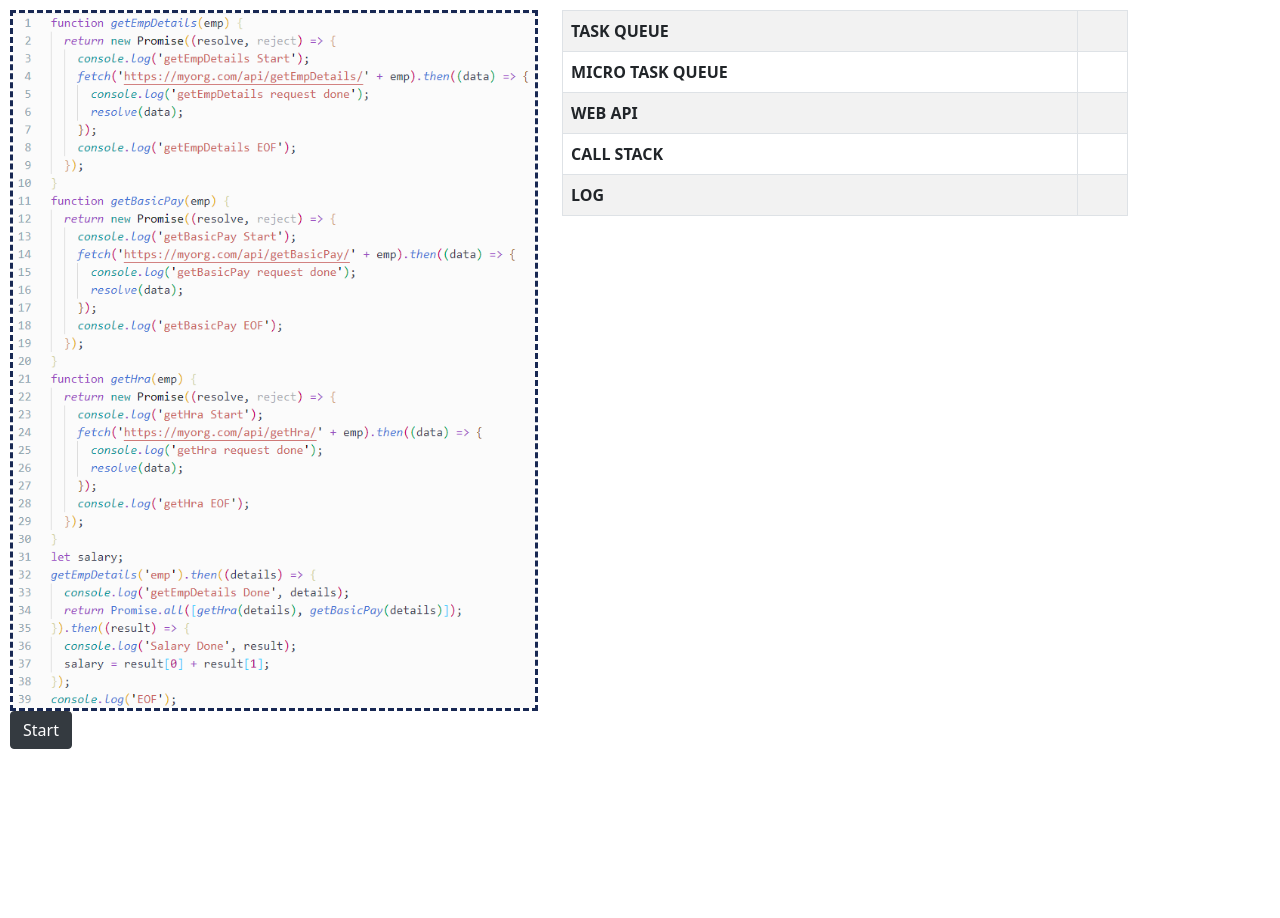
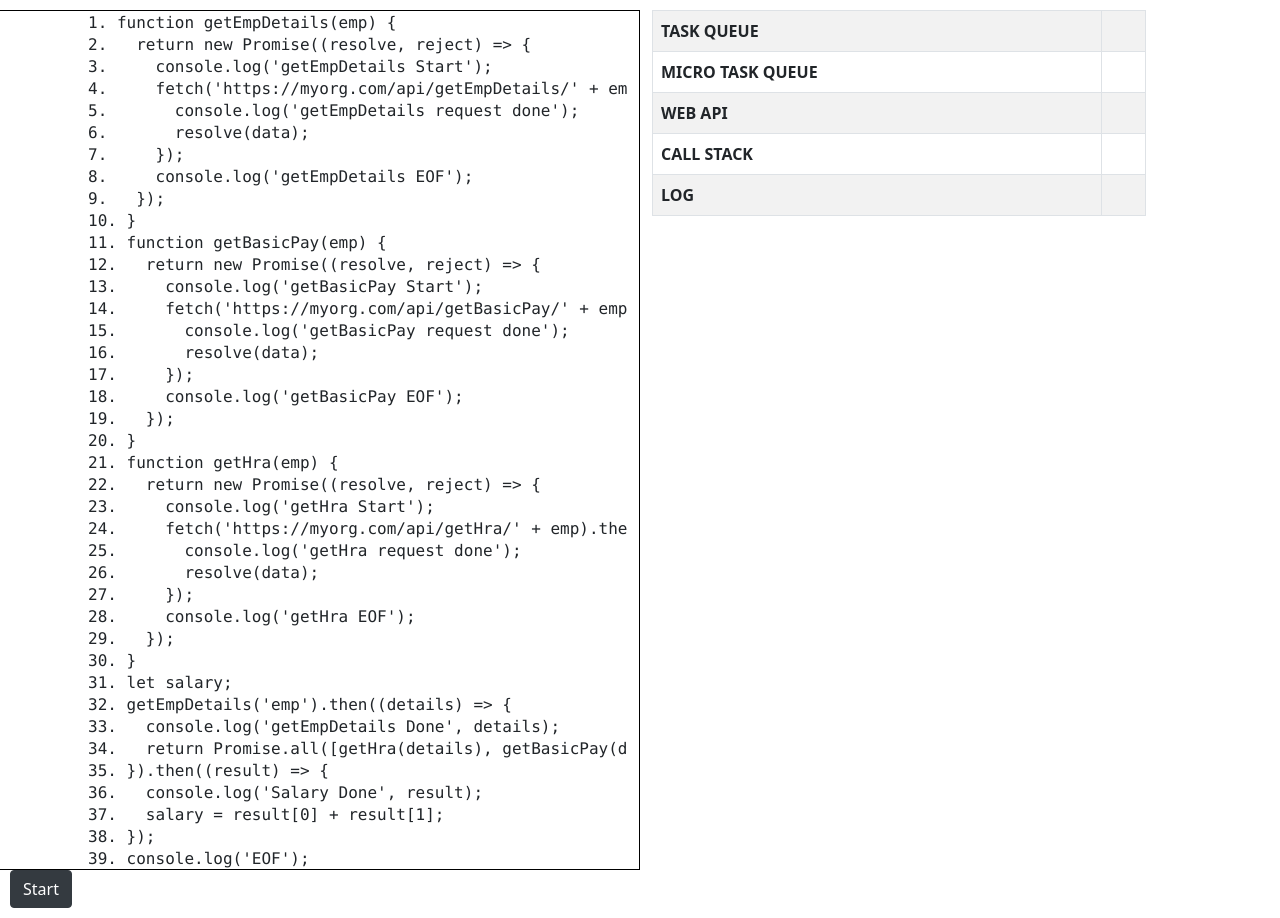
Before and after one commit to disco195/js-execution-visualizer, an Angular app: page / in a window 1280 px wide. Before the commit the page ends 800 px from the top, so only its background shows below. Built offline with nearby package versions, Linux system fonts and the light colour scheme.

Commit message:
Add code highlight

```diff
--- a/src/app/visualizer/visualizer.component.html
+++ b/src/app/visualizer/visualizer.component.html
@@ -1,7 +1,12 @@
 <div class="layout">
   <div class="row">
-    <div *ngIf="imageSrc" class="col-md-6">
+    <!-- <div *ngIf="imageSrc" class="col-md-6">
       <img [src]="imageSrc">
+    </div> -->
+    <div class="col-md-6">
+      <pre *ngFor="let line of codeLines;" [ngStyle]="{'background-color': shouldHighlightRow(line) ? 'aquamarine' : ''}" class="prettyprint lang-js">
+        {{line}}
+      </pre>
     </div>
     <div class="col">
       <table class="table table-striped table-bordered table-hover" *ngIf='example'>
--- a/src/app/visualizer/visualizer.component.scss
+++ b/src/app/visualizer/visualizer.component.scss
@@ -1,11 +1,13 @@
-.layout{
+.layout {
   padding: 10px;
 }
 .col-md-6 {
   flex: 0 0 auto;
-    width: 43%;
+  width: 50%;
+  overflow: auto;
+  border: 1px solid black;
 }
-.table{
+.table {
   width: 80%;
 }
 img {
@@ -13,6 +15,15 @@ img {
   height: 701px;
   border: dashed;
   border-color: rgb(24, 40, 83);
+}
+
+pre {
+  margin: 0;
+  padding: 0;
+  border: none;
+  height: 22px;
+  font-size: 16px;
+  overflow: hidden;
 }
 
 .chip {
--- a/src/app/visualizer/visualizer.component.ts
+++ b/src/app/visualizer/visualizer.component.ts
@@ -1,4 +1,4 @@
-import { Component, OnInit } from '@angular/core';
+import { Component, OnInit, ViewChild, ElementRef } from '@angular/core';
 import { ActivatedRoute } from '@angular/router';
 import { ROW_TITLES, VISUALISATION_EXAMPLES } from './visualizer.constants';
 
@@ -13,8 +13,11 @@ export class VisualizerComponent implements OnInit {
   public exampleId = 'promise-exec';
   public imageSrc = '../../assets/code-snippets/promises.png';
   public example;
+  public code;
   public allExamples = [];
+  public codeLines = [];
   public rowKeys = Object.keys(ROW_TITLES);
+  @ViewChild('pre') private preRef: ElementRef<HTMLElement>;
   constructor(private readonly route: ActivatedRoute) {
     this.route.params.subscribe(param => {
       if (param['example-id']) {
@@ -22,26 +25,41 @@ export class VisualizerComponent implements OnInit {
       } else {
         this.exampleId = 'promise-exec';
       }
-      this.allExamples = VISUALISATION_EXAMPLES[this.exampleId].examples;
-      this.example = this.allExamples[this.displayBlockNumber];
-      this.imageSrc = VISUALISATION_EXAMPLES[this.exampleId].imageSrc;
     });
   }
 
   ngOnInit(): void {
     this.allExamples = VISUALISATION_EXAMPLES[this.exampleId].examples;
     this.example = this.allExamples[this.displayBlockNumber];
+    this.code = VISUALISATION_EXAMPLES[this.exampleId].code;
+    this.codeLines = VISUALISATION_EXAMPLES[this.exampleId].codeLines;
+    // this.codeLines = this.code.split('\n').map((c, i) => i + '. ' + c);
+    // this.codeLines.shift();
+    // this.codeLines.pop();
     this.imageSrc = VISUALISATION_EXAMPLES[this.exampleId].imageSrc;
+  }
+
+  getChipClass(i: number): string {
+    return i % 2 === 0 ? 'aqua-marine' : 'darksea-green';
+  }
+
+  shouldHighlightRow(row: string): boolean {
+    if (!this.example.highlightKey) {
+      return false;
+    }
+    return Number(row.split('.')[0]) === this.example.highlightKey;
   }
 
   incrementDisplayBlockNumber(): void {
     this.displayBlockNumber++;
     this.example = this.allExamples[this.displayBlockNumber];
+    this.codeLines = VISUALISATION_EXAMPLES[this.exampleId].codeLines;
   }
 
   decrementDisplayBlockNumber(): void {
     this.displayBlockNumber--;
     this.example = this.allExamples[this.displayBlockNumber];
+    this.codeLines = VISUALISATION_EXAMPLES[this.exampleId].codeLines;
   }
 
 }
--- a/src/app/visualizer/visualizer.constants.ts
+++ b/src/app/visualizer/visualizer.constants.ts
@@ -9,7 +9,8 @@ export const ROW_TITLES = {
 export const VISUALISATION_EXAMPLES = {
          'promise-exec': {
            imageSrc: '../../assets/code-snippets/promises-exec.png',
-    code: `function getEmpDetails(emp) {
+           code: `
+function getEmpDetails(emp) {
   return new Promise((resolve, reject) => {
     console.log('getEmpDetails Start');
     fetch('https://myorg.com/api/getEmpDetails/' + emp).then((data) => {
@@ -47,48 +48,111 @@ export const VISUALISATION_EXAMPLES = {
   console.log('Salary Done', result);
   salary = result[0] + result[1];
 });
-    console.log('EOF');`,
+console.log('EOF');
+`,
+           codeLines: [
+             '1. function getEmpDetails(emp) {',
+             '2.   return new Promise((resolve, reject) => {',
+             "3.     console.log('getEmpDetails Start');",
+             "4.     fetch('https://myorg.com/api/getEmpDetails/' + emp).then((data) => {",
+             "5.       console.log('getEmpDetails request done');",
+             '6.       resolve(data);',
+             '7.     });',
+             "8.     console.log('getEmpDetails EOF');",
+             '9.   });',
+             '10. }',
+             '11. function getBasicPay(emp) {',
+             '12.   return new Promise((resolve, reject) => {',
+             "13.     console.log('getBasicPay Start');",
+             "14.     fetch('https://myorg.com/api/getBasicPay/' + emp).then((data) => {",
+             "15.       console.log('getBasicPay request done');",
+             '16.       resolve(data);',
+             '17.     });',
+             "18.     console.log('getBasicPay EOF');",
+             '19.   });',
+             '20. }',
+             '21. function getHra(emp) {',
+             '22.   return new Promise((resolve, reject) => {',
+             "23.     console.log('getHra Start');",
+             "24.     fetch('https://myorg.com/api/getHra/' + emp).then((data) => {",
+             "25.       console.log('getHra request done');",
+             '26.       resolve(data);',
+             '27.     });',
+             "28.     console.log('getHra EOF');",
+             '29.   });',
+             '30. }',
+             '31. let salary;',
+             "32. getEmpDetails('emp').then((details) => {",
+             "33.   console.log('getEmpDetails Done', details);",
+             '34.   return Promise.all([getHra(details), getBasicPay(details)]);',
+             '35. }).then((result) => {',
+             "36.   console.log('Salary Done', result);",
+             '37.   salary = result[0] + result[1];',
+             '38. });',
+             "39. console.log('EOF');",
+           ],
            examples: [
              {
                taskQueue: [],
                microTaskQueue: [],
                webApis: [],
                callStack: [],
-        log: []
+               log: [],
              },
              {
                taskQueue: [],
                microTaskQueue: [],
                webApis: [],
-        callStack: ['console.log("Here I am");'],
-        log: []
+               callStack: ["getEmpDetails('emp')"],
+               log: [],
+               highlightKey: 32,
+             },
+             {
+               taskQueue: [],
+               microTaskQueue: ["console.log('getEmpDetails Start');"],
+               webApis: [],
+               callStack: [],
+               log: [],
+               highlightKey: 3,
              },
              {
                taskQueue: [],
                microTaskQueue: [],
                webApis: [],
-        callStack: [],
-        log: ['Here I am']
+               callStack: ["fetch('getEmpDetails)"],
+               log: ['getEmpDetails Start'],
+               highlightKey: 4,
              },
              {
                taskQueue: [],
                microTaskQueue: [],
-        webApis: [],
-        callStack: ['console.log("there I am");'],
-        log: ['Here I am']
+               webApis: ["fetch('getEmpDetails)"],
+               callStack: [],
+               log: ['getEmpDetails Start', 'getEmpDetails EOF'],
+               highlightKey: 8,
              },
              {
                taskQueue: [],
                microTaskQueue: [],
-        webApis: [],
-        callStack: [],
-        log: ['Here I am', 'there I am']
+               webApis: ["fetch('getEmpDetails)"],
+               callStack: ["console.log('EOF');"],
+               log: ['getEmpDetails Start', 'getEmpDetails EOF'],
+               highlightKey: 39,
              },
-    ]
+             {
+               taskQueue: [],
+               microTaskQueue: [],
+               webApis: ["fetch('getEmpDetails)"],
+               callStack: ["console.log('getEmpDetails request done');"],
+               log: ['getEmpDetails Start', 'getEmpDetails EOF', 'EOF'],
+               highlightKey: 5,
+             },
+           ],
          },
          'async-await-exec': {
            imageSrc: '../../assets/code-snippets/async-await-exec.png',
-    code: `async function getEmpDetails(emp) {
+           code: `
+async function getEmpDetails(emp) {
   console.log('getEmpDetails Start');
   const empDetails = await fetch('https://myorg.com/api/getEmpDetails/' + emp);
   console.log('getEmpDetails request done');
@@ -117,43 +181,44 @@ export const VISUALISATION_EXAMPLES = {
   return hra + bascicPay;
 }
 calcSalary().then(totalSalary => console.log('Total Salary', totalSalary));
-    console.log('EOF');`,
+console.log('EOF');
+    `,
            examples: [
              {
                taskQueue: [],
                microTaskQueue: [],
                webApis: [],
                callStack: [],
-        log: []
+               log: [],
              },
              {
                taskQueue: [],
                microTaskQueue: [],
                webApis: [],
                callStack: ['console.log("Here I am");'],
-        log: []
+               log: [],
              },
              {
                taskQueue: [],
                microTaskQueue: [],
                webApis: [],
                callStack: [],
-        log: ['Here I am']
+               log: ['Here I am'],
              },
              {
                taskQueue: [],
                microTaskQueue: [],
                webApis: [],
                callStack: ['console.log("there I am");'],
-        log: ['Here I am']
+               log: ['Here I am'],
              },
              {
                taskQueue: [],
                microTaskQueue: [],
                webApis: [],
                callStack: [],
-        log: ['Here I am', 'there I am']
+               log: ['Here I am', 'there I am'],
              },
-    ]
+           ],
          },
        };
--- a/src/index.html
+++ b/src/index.html
@@ -15,7 +15,8 @@
   <script src="https://stackpath.bootstrapcdn.com/bootstrap/5.0.0-alpha1/js/bootstrap.min.js"
     integrity="sha384-oesi62hOLfzrys4LxRF63OJCXdXDipiYWBnvTl9Y9/TRlw5xlKIEHpNyvvDShgf/"
     crossorigin="anonymous"></script>
-
+  <script src="https://cdn.jsdelivr.net/gh/google/code-prettify@master/loader/run_prettify.js" defer></script>
+  <!-- <script src="https://cdn.jsdelivr.net/gh/google/code-prettify@master/loader/run_prettify.js?autoload=true&amp;skin=sunburst&amp;lang=js"></script> -->
   <meta name="viewport" content="width=device-width, initial-scale=1">
   <link rel="icon" type="image/x-icon" href="favicon.ico">
 </head>
```
Also changed, not shown: src/assets/code-snippets/async-await-exec.png (renamed from src/assets/code-snippets/async-await -exec.png). Lines whose indentation alone changed are shown as unchanged.
